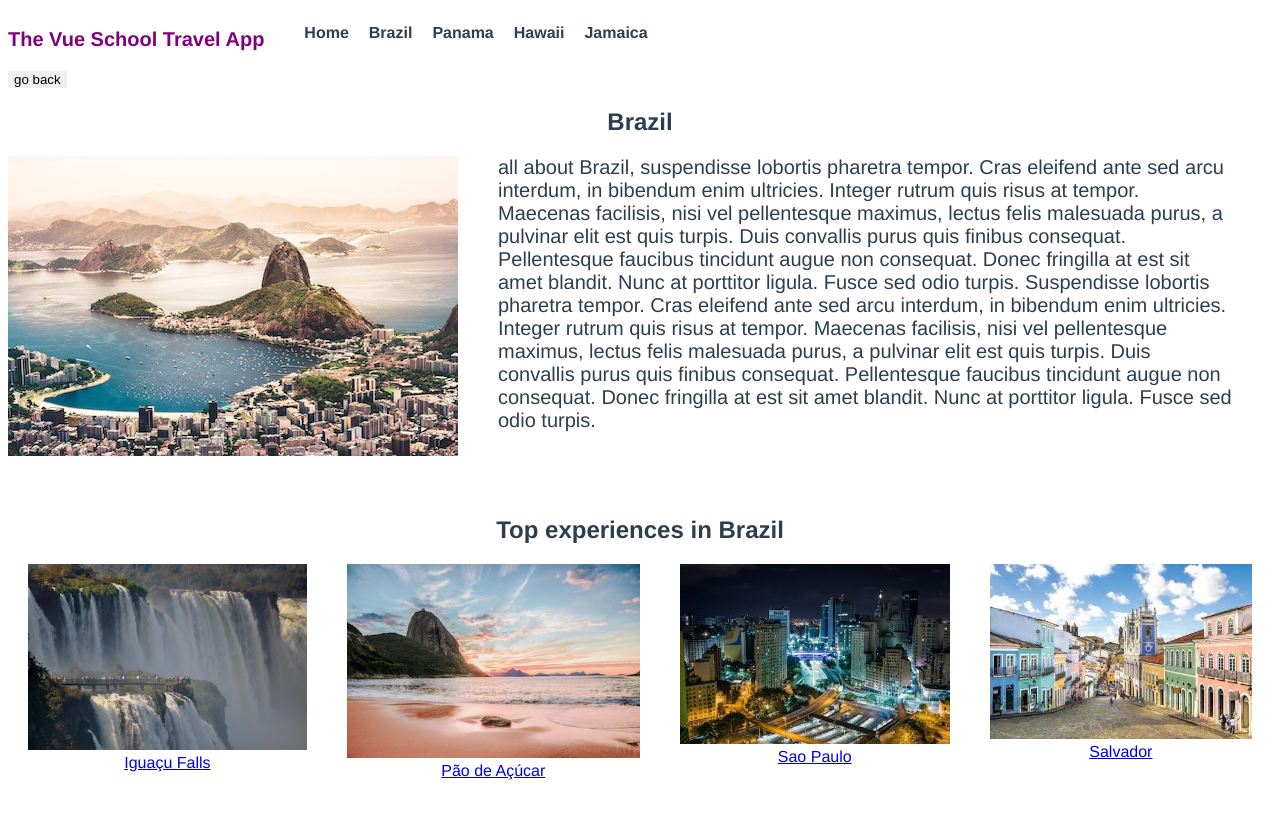
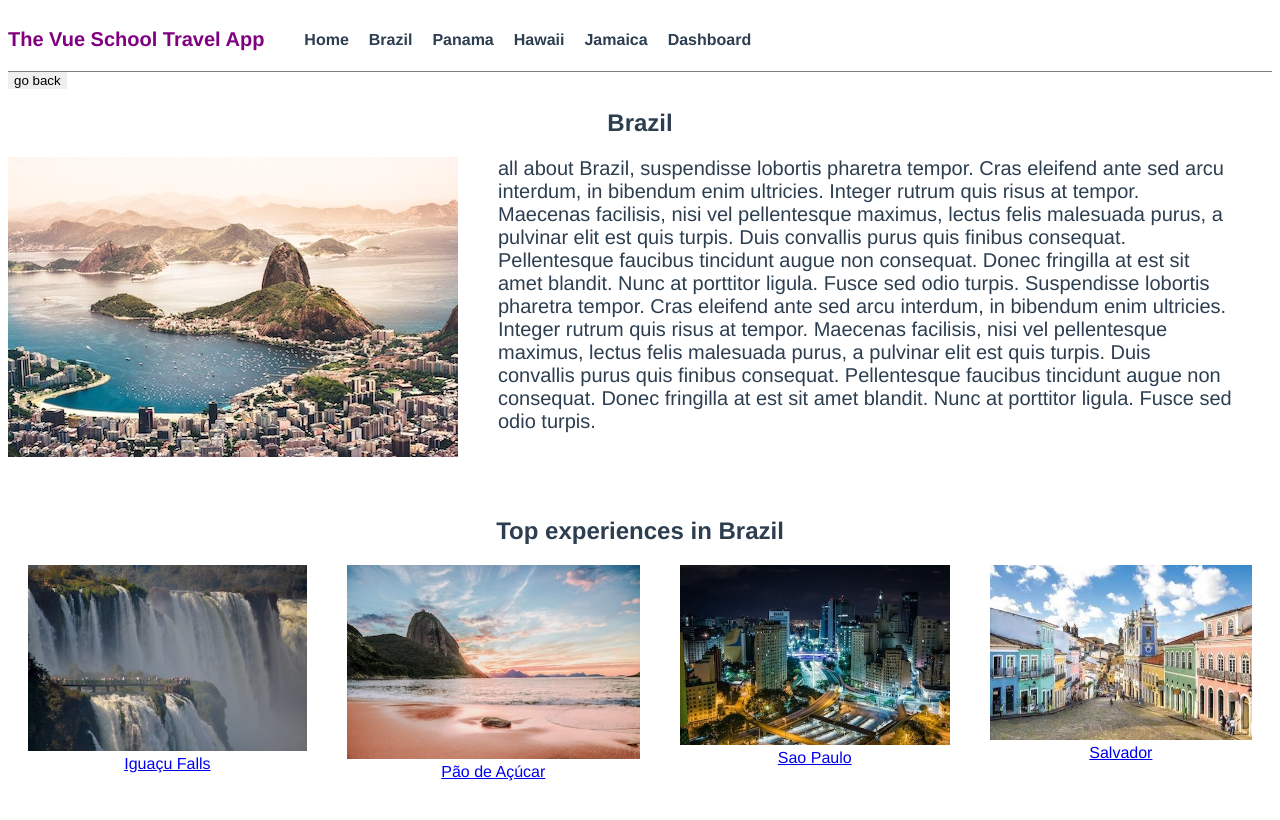
Before and after one commit to ArtisanTinkerer/vue-school, a Vue app: page /destination/brazil in a window 1280 px wide. Shown: the top 820 px of the page. Built offline with nearby package versions, Linux system fonts and the light colour scheme.

Commit message:
End of course

```diff
--- a/src/App.vue
+++ b/src/App.vue
@@ -1,7 +1,7 @@
 <template>
   <div id="app">
     <TheNavigation />
-    <transition name="fade">
+    <transition name="fade" mode="out-in">
       <router-view :key="$route.path"/>
     </transition>
   </div>
--- a/src/components/TheNavigation.vue
+++ b/src/components/TheNavigation.vue
@@ -16,10 +16,13 @@
             }"
             >
                 {{ destination.name }}
+            </router-link>
+            </li>
+            <li class="links">
+                <router-link to="user">Dashboard</router-link>
+            </li>
 
-            </router-link>
 
-            </li>
         </ul>
 
     </nav>
@@ -41,6 +44,12 @@
 <style scoped>
     #nav {
         display: flex;
+        align-items: center;
+        position:sticky;
+        top:0;
+        background-color: white;
+        border-bottom: 1px solid grey;
+        z-index: 1;
     }
     #nav a {
         color: #2c3e50;
--- a/src/router/index.js
+++ b/src/router/index.js
@@ -8,7 +8,7 @@ Vue.use(VueRouter);
 const routes = [
   {
     path: "/",
-    name: "Home",
+    name: "home",
     component: Home,
     props: true
   },
@@ -39,6 +39,25 @@ const routes = [
     }
   },
   {
+    path: "/user",
+    name: "user",
+    component: () => import(/* webpackChunkName: "User" */ "../views/User.vue"),
+    meta: {requiresAuth:true}
+
+  },
+    {
+        path: "/invoices",
+        name: "invoices",
+        component: () => import(/* webpackChunkName: "User" */ "../views/Invoices.vue"),
+        meta: {requiresAuth:true}
+
+    },
+  {
+    path: "/login",
+    name: "login",
+    component: () => import(/* webpackChunkName: "Login" */ "../views/Login.vue"),
+  },
+  {
     path: "/404",
     alias: "*",
     name: "notFound",
@@ -48,7 +67,41 @@ const routes = [
 
 const router = new VueRouter({
   mode: "history",
-  routes
+  routes,
+  scrollBehavior(to,from,savedPosition){
+    if (savedPosition) {
+      return savedPosition;
+    } else {
+      const position = {};
+      if (to.hash) {
+        position.selector = to.hash;
+        if(to.hash === '#experience'){
+          position.offset = {y:140}
+        }
+        if (document.querySelector(to.hash)) {
+          return position;
+        }
+        return false;
+      }
+    }
+  }
+});
+
+router.beforeEach((to, from, next) =>{
+  if (to.matched.some( record => record.meta.requiresAuth )) {
+    //need to login
+    if (!store.user) {
+      next({
+        name: "login",
+          query: {redirect: to.fullPath}
+      });
+    } else {
+      next();
+    }
+
+  } else {
+    next();
+  }
 });
 
 export default router;
--- a/src/store.js
+++ b/src/store.js
@@ -1,4 +1,5 @@
 export default {
+  user: null,
   destinations: [
     {
       name: "Brazil",
--- a/src/views/DestinationDetails.vue
+++ b/src/views/DestinationDetails.vue
@@ -5,13 +5,14 @@
         <h1>{{destination.name}}</h1>
         <div class="destination-details">
             <img :src="require(`@/assets/${destination.image}`)" :alt="destination.name">
+
         <p>{{ destination.description }}</p>
             </div>
         </section>
 
         <section class="experiences">
             <h2>Top experiences in {{ destination.name }}</h2>
-            <div class="cards">
+            <div class="cards" id="experience">
                 <div v-for="experience in destination.experiences"
                     :key="experience.slug"
                      class="card"
@@ -19,7 +20,8 @@
                     <router-link
                         :to="{
                             name: 'experienceDetails',
-                            params: {experienceSlug: experience.slug}
+                            params: {experienceSlug: experience.slug},
+                            hash: '#experience'
                         }"
                     >
 
--- a/src/views/ExperienceDetails.vue
+++ b/src/views/ExperienceDetails.vue
@@ -1,6 +1,5 @@
 <template>
     <section>
-        <h1>Experiences</h1>
         <h2>{{experience.name}}</h2>
         <div class="experience-details">
             <img :src="require(`@/assets/${experience.image}`)" :alt="experience.name">
--- /dev/null
+++ b/src/views/Invoices.vue
@@ -0,0 +1,13 @@
+<template>
+    <h1>My Invoices</h1>
+</template>
+
+<script>
+    export default {
+        name: "Invoices"
+    }
+</script>
+
+<style scoped>
+
+</style>
--- /dev/null
+++ b/src/views/User.vue
@@ -0,0 +1,32 @@
+<template>
+    <div>
+        <h1>Welcome {{user}}</h1>
+        <p>
+            <router-link
+                    :to="{name: 'invoices'}"
+            >Invoices</router-link>
+        </p>
+        <button @click="logOut" class="btn">Log out</button>
+    </div>
+</template>
+
+<script>
+    import store from "@/store";
+    export default {
+        data(){
+          return {
+              user: store.user
+          }
+        },
+        methods:{
+            logOut() {
+                store.user = null;
+                this.$router.push("/");
+            }
+        }
+    }
+</script>
+
+<style scoped>
+
+</style>
```
Lines whose indentation alone changed are shown as unchanged.
